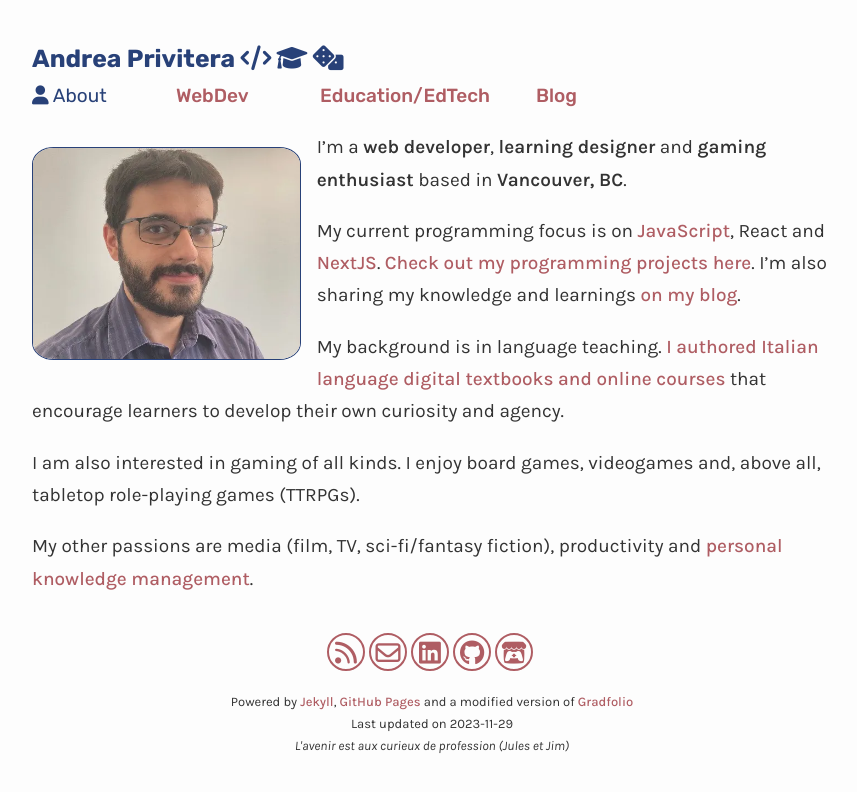
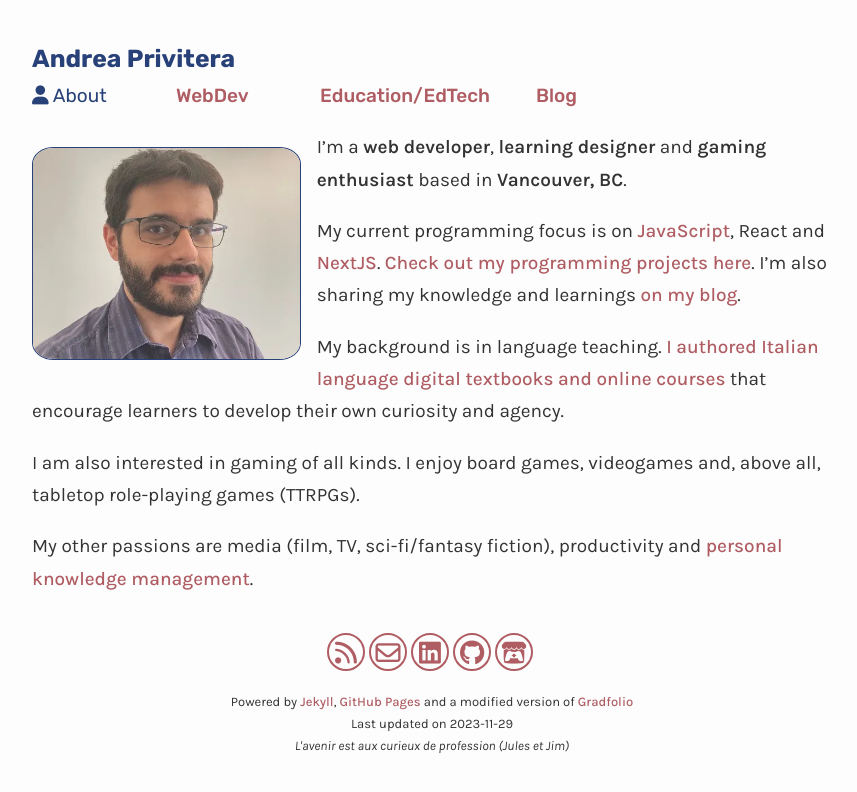
Before and after one commit to anprivitera/anprivitera.github.io, a Jekyll site: the page built from index.md, in a window 1280 px wide. Shown: the top 792 px of the page, without its empty margins (208-1065 px from the left). Built offline with Jekyll 4.4.1, drawn with Linux system fonts in a browser that asks for light colours; comment, search, counter and statistics services are not loaded.

Commit message:
removed icons from website title

```diff
--- a/_layouts/default.html
+++ b/_layouts/default.html
@@ -31,7 +31,7 @@
 </head>
 
 <body>
-    <div class="blog-headline">{{site.title}} <i class="fa-solid fa-code"></i> <i class="fas fa-graduation-cap"></i> <i class="fa-solid fa-dice"></i> </div>
+    <div class="blog-headline">{{site.title}}</div>
     {% include navigation.html %}
     <main>
         <article>
```
